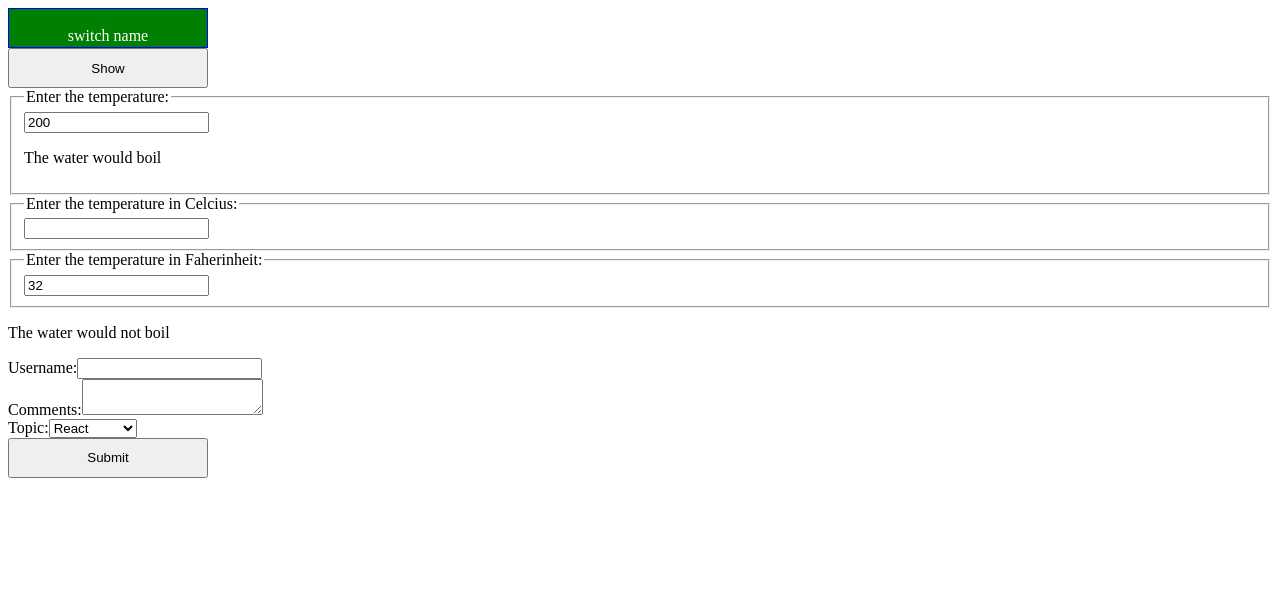
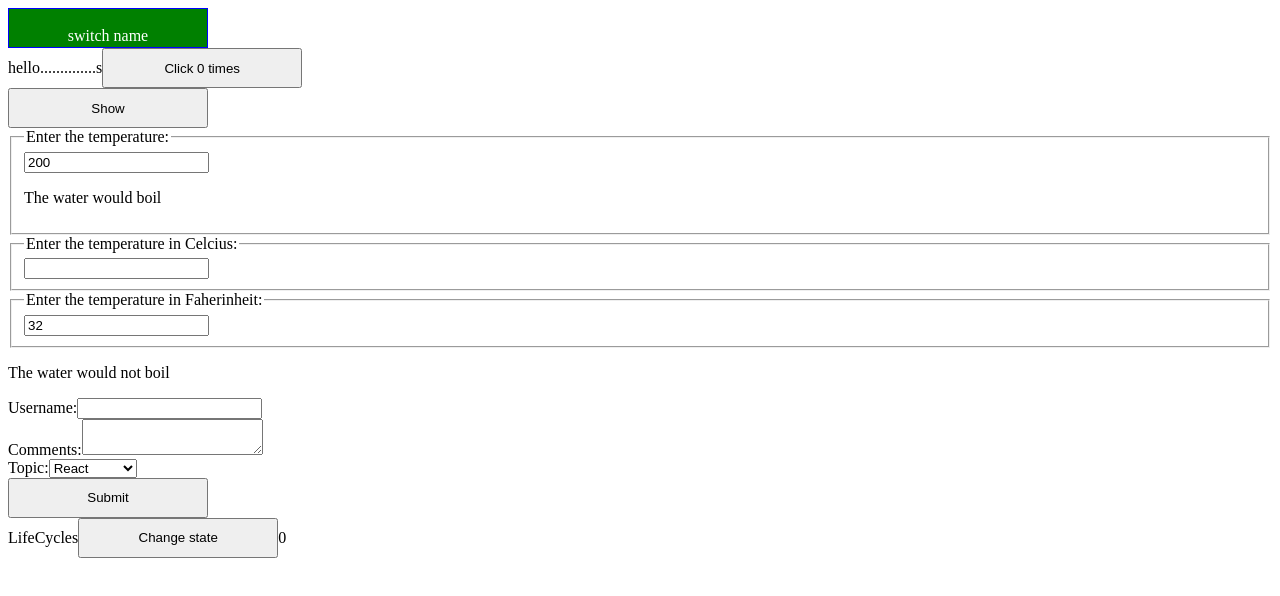
Before and after one commit to SRILAKSHMI576/React_Learnigs, a React (Create React App) app: page / in a window 1280 px wide. Shown: the top 596 px of the page. Built offline with nearby package versions, Linux system fonts and the light colour scheme.

Commit message:
Practice PrevState

```diff
--- a/src/App.js
+++ b/src/App.js
@@ -16,6 +16,11 @@ import TemperatureConversions from "./TemperatureConversions/TemperatureConversi
 // import Event from "./Components/Event";
 // import ListMethod from "./Components/ListMethod";
 import FormHandling from "./Components/FormHandling";
+import LifeCycles from "./Components/LifeCycles";
+import PrevStateEx from "./Components/PrevStateEx";
+
+// import NameChange from "./Components/NameChange";
+// import ShoppingCart from "./Components/ShoppingCart";
 // import Form from "./Components/Form";
 // import OnSelect from "./Components/Select";
 // import InputFile from "./Components/InputFile";
@@ -145,14 +150,17 @@ class App extends React.Component {
         {/* <Form /> */}
         {/* <OnSelect /> */}
         {/* <InputFile /> */}
-
+        <PrevStateEx />
         <HiddenButtonLogic />
         <Calculator />
         <TemperatureConversions />
         <FormHandling />
+        <LifeCycles />
         {/* <Alert /> */}
         {/* <Event /> */}
         {/* <ListMethod /> */}
+        {/* <NameChange /> */}
+        {/* <ShoppingCart /> */}
       </div>
     );
   }
--- /dev/null
+++ b/src/Components/LifeCycles.js
@@ -0,0 +1,49 @@
+import React from "react";
+
+class LifeCycles extends React.Component {
+  constructor(props) {
+    super(props);
+    console.log("constructor");
+  }
+  state = {
+    a: 0
+  };
+  componentWillMount = () => {
+    console.log("component will mount");
+  };
+
+  componentDidMount = () => {
+    console.log("Component did mount");
+  };
+
+  shouldComponentUpdate = () => {
+    console.log("should component update");
+    return true;
+  };
+
+  componentWillUpdate = () => {
+    console.log("component will update");
+  };
+
+  componentDidUpdate = () => {
+    console.log("component did update");
+  };
+
+  changeState = event => {
+    this.setState({
+      a: this.state.a + 10
+    });
+  };
+  render() {
+    console.log("render");
+    return (
+      <div>
+        LifeCycles
+        <button onClick={this.changeState}>Change state</button>
+        {this.state.a}
+      </div>
+    );
+  }
+}
+
+export default LifeCycles;
--- /dev/null
+++ b/src/Components/NameChange.js
@@ -0,0 +1,23 @@
+import React from "react";
+
+class NameChange extends React.Component {
+  state = {
+    name: "Sri"
+  };
+
+  handleClick = e => {
+    this.setState({
+      name: "Srinivas"
+    });
+  };
+  render() {
+    return (
+      <div>
+        <button onClick={this.handleClick}>Click on</button>
+        {this.state.name}
+      </div>
+    );
+  }
+}
+
+export default NameChange;
--- /dev/null
+++ b/src/Components/PrevStateEx.js
@@ -0,0 +1,26 @@
+import React from "react";
+
+class PrevStateEx extends React.Component {
+  state = {
+    count: 0
+  };
+
+  handleClickCount = () => {
+    this.setState(prevState => {
+      return {
+        count: prevState.count + 1
+      };
+    });
+  };
+  render() {
+    const { count } = this.state;
+    return (
+      <div>
+        hello..............s
+        <button onClick={this.handleClickCount}>Click {count} times</button>
+      </div>
+    );
+  }
+}
+
+export default PrevStateEx;
--- /dev/null
+++ b/src/Components/ShoppingCart.js
@@ -0,0 +1,27 @@
+import React from "react";
+
+class ShoppingCart extends React.Component {
+  state = {
+    cart: [],
+    shop: [
+      { id: 35, name: "jumper", color: "red", price: 20 },
+      { id: 42, name: "shirt", color: "blue", price: 15 },
+      { id: 56, name: "pants", color: "green", price: 25 },
+      { id: 71, name: "socks", color: "black", price: 5 },
+      { id: 72, name: "socks", color: "white", price: 5 }
+    ]
+  };
+  render() {
+    const items = this.state.cart.map((item, key) => (
+      <li key={item.id}>{item.name}</li>
+    ));
+    return (
+      <div>
+        ...............
+        <ul>{items}</ul>
+        {this.state.shop[0].name}
+      </div>
+    );
+  }
+}
+export default ShoppingCart;
```
